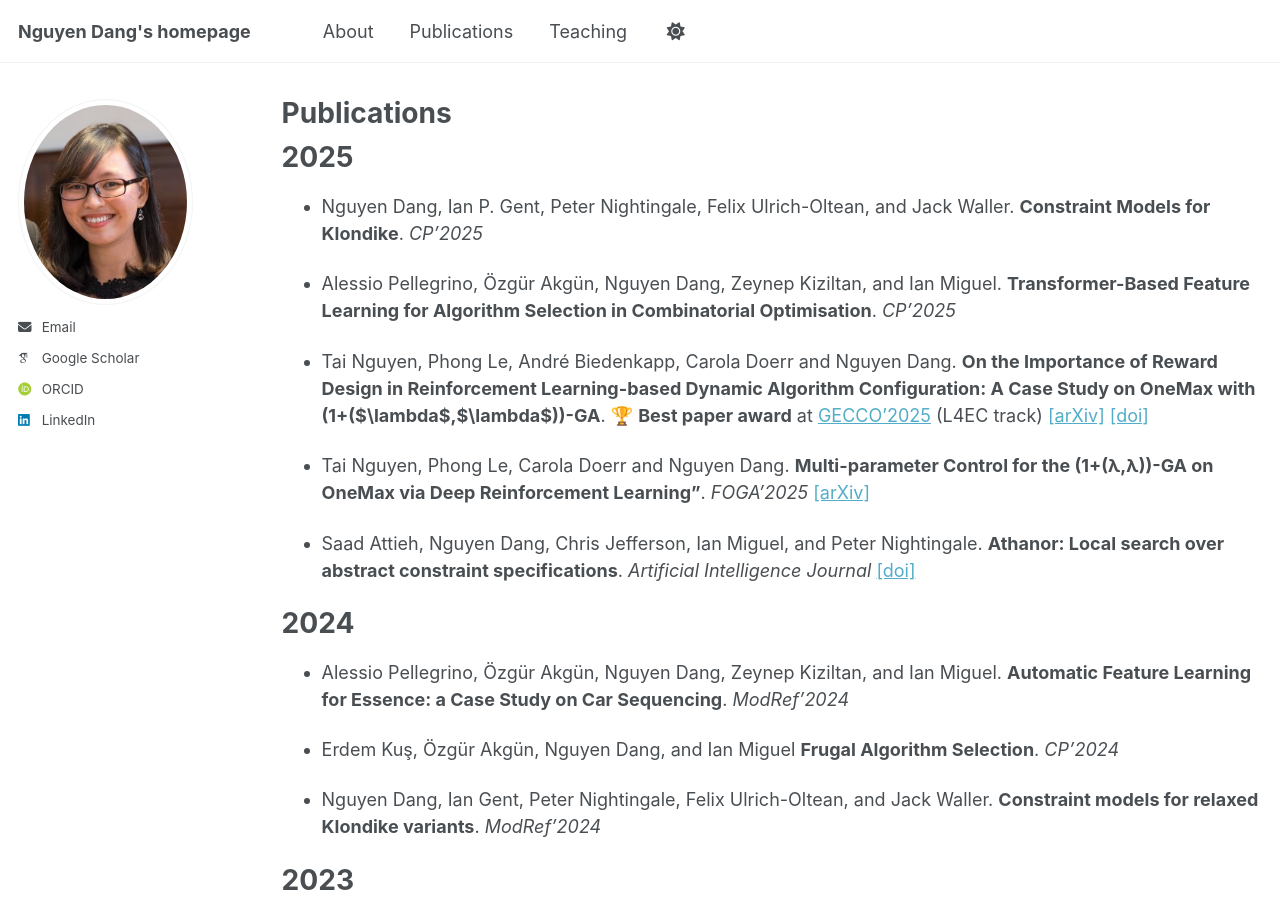
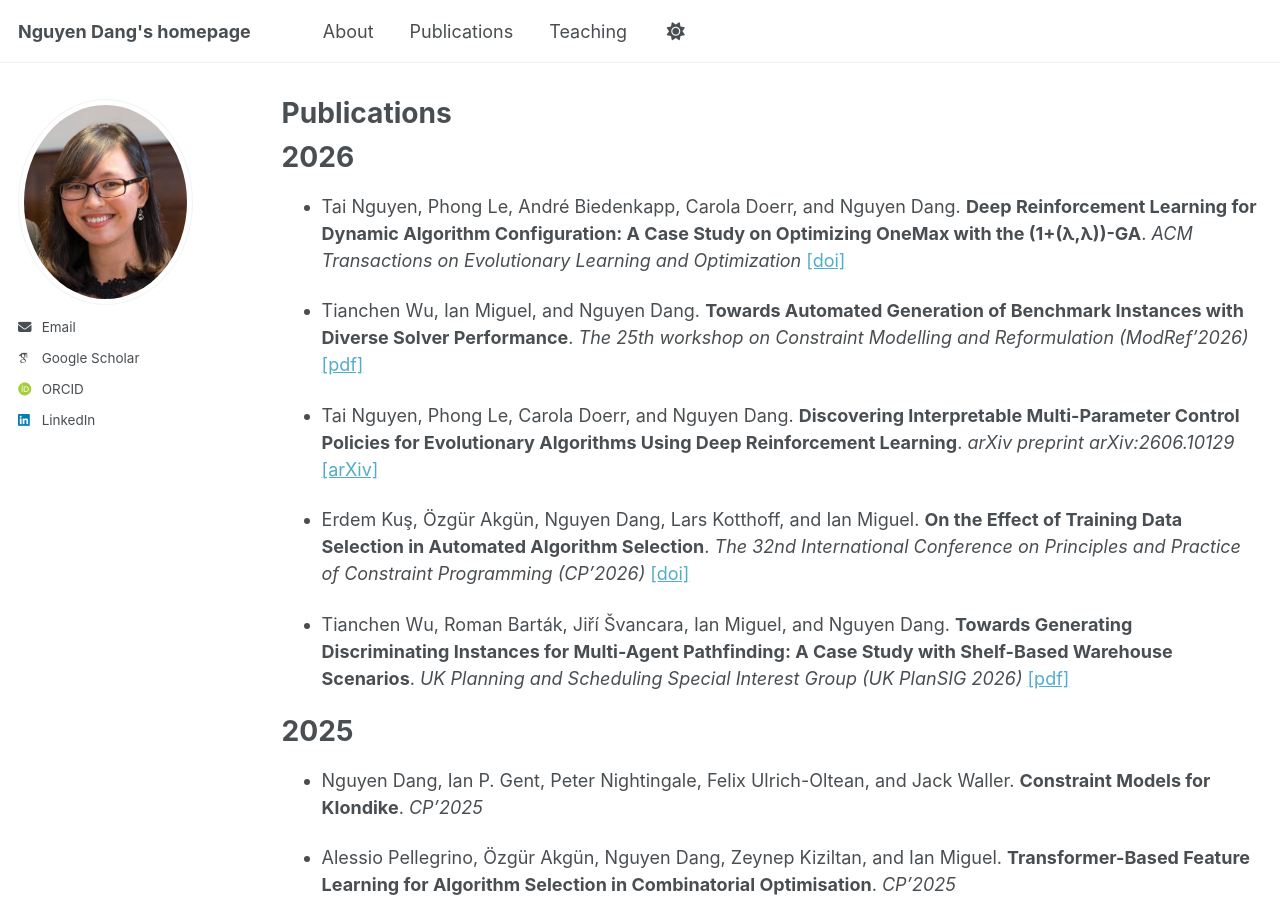
Before and after one commit to ndangtt/ndangtt.github.io, a Jekyll site: the page built from _pages/publication.md, in a window 1280 px wide and 900 px high. Built offline with Jekyll 4.4.1, drawn with Linux system fonts in a browser that asks for light colours; emoji names are drawn with the system emoji font; some web fonts are replaced; a script that is not in the unit is left out.

Commit message:
update publication list

```diff
--- a/_pages/publication.md
+++ b/_pages/publication.md
@@ -4,6 +4,20 @@ title: "Publications"
 permalink: /publication/
 author_profile: true
 ---
+
+2026
+======
+
+- Tai Nguyen, Phong Le, André Biedenkapp, Carola Doerr, and Nguyen Dang. **Deep Reinforcement Learning for Dynamic Algorithm Configuration: A Case Study on Optimizing OneMax with the (1+(λ,λ))-GA**. *ACM Transactions on Evolutionary Learning and Optimization* [[doi]](https://doi.org/10.1145/382121)
+
+- Tianchen Wu, Ian Miguel, and Nguyen Dang. **Towards Automated Generation of Benchmark Instances with Diverse Solver Performance**. *The 25th workshop on Constraint Modelling and Reformulation (ModRef'2026)* [[pdf]](https://2026.modref.org/papers/ModRef2026-12-Towards-Automated-Generation.pdf)
+
+- Tai Nguyen, Phong Le, Carola Doerr, and Nguyen Dang. **Discovering Interpretable Multi-Parameter Control Policies for Evolutionary Algorithms Using Deep Reinforcement Learning**. *arXiv preprint arXiv:2606.10129* [[arXiv]](https://arxiv.org/abs/2512.03805)
+
+- Erdem Kuş, Özgür Akgün, Nguyen Dang, Lars Kotthoff, and Ian Miguel. **On the Effect of Training Data Selection in Automated Algorithm Selection**. *The 32nd International Conference on Principles and Practice of Constraint Programming (CP'2026)* [[doi]](https://doi.org/10.4230/LIPIcs.CP.2026.38)
+
+- Tianchen Wu, Roman Barták, Jiří Švancara, Ian Miguel, and Nguyen Dang. **Towards Generating Discriminating Instances for Multi-Agent Pathfinding: A Case Study with Shelf-Based Warehouse Scenarios**. *UK Planning and Scheduling Special Interest Group (UK PlanSIG 2026)* [[pdf]](https://research-portal.st-andrews.ac.uk/files/333424812/Wu-et-al-Towards-generating-discriminating-instances-UKPlanSIG2026-paper10-2.pdf)
+
 
 2025
 ======
```
